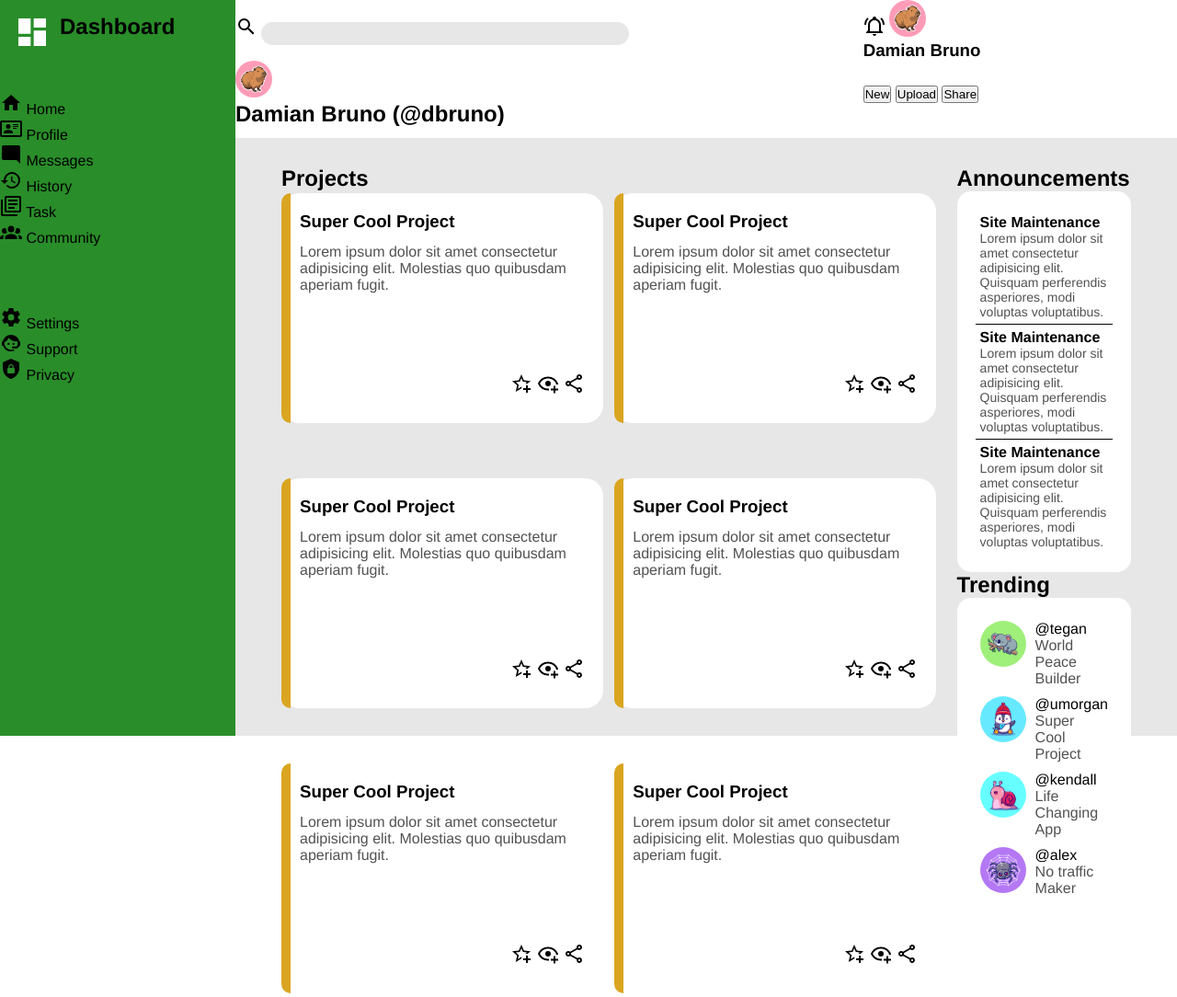
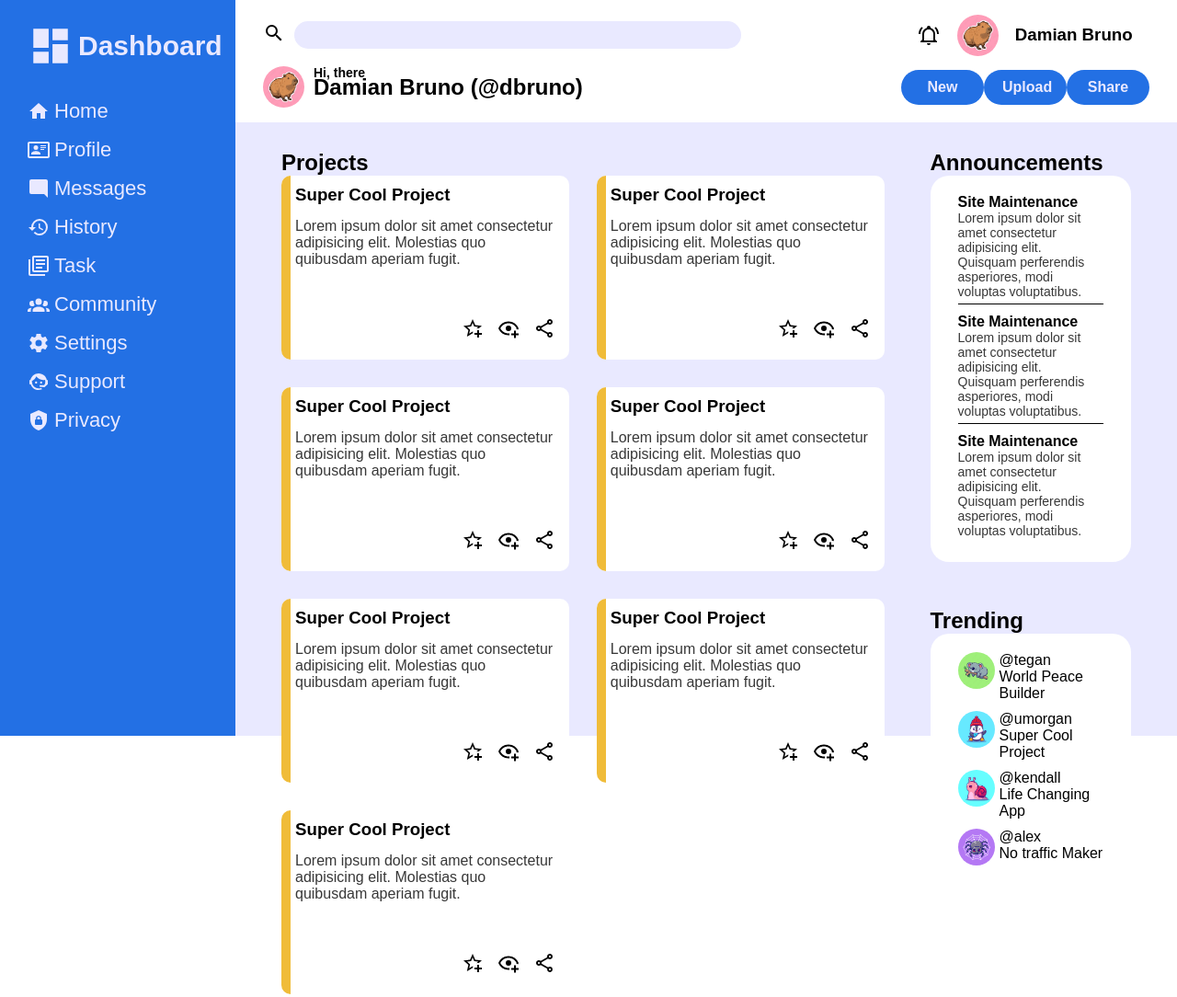
Before and after one commit to dnb777/admin-dashboard, a plain HTML site: page index.html in a window 1280 px wide. Shown: the top 1084 px of the page at 92% size. Drawn offline with Linux system fonts and the light colour scheme; a web font is replaced by a local one.

Commit message:
refactor: cambiar estilizado general de la pagina

```diff
--- a/style.css
+++ b/style.css
@@ -1,7 +1,8 @@
 :root {
-    --sidebar-bg: rgb(41, 141, 41);
-    --main-bg: rgb(231, 231, 231);
-    --card-side: rgb(219, 219, 82);
+    --background-color_main: rgb(233, 233, 255);
+    --background-color_sidebar: rgb(35, 112, 228);
+    --golden: rgb(240, 188, 57);
+    --text-light: rgb(56, 56, 56);
 }
 
 html {
@@ -16,244 +17,284 @@ html {
 }
 
 body {
-    font-family: "Gabarito", "Helvetica", "Arial", sans-serif;
+    font-family: "Gabarito", "Arial", sans-serif;
     font-size: 1.6rem;
+    height: 100vh;
 }
-.icon {
-    width: 24px;
-    height: 24px;
-    fill: currentColor;
+
+li {
+    list-style-type: none;
 }
 
 a {
     text-decoration: none;
     color: inherit;
 }
+
+button {
+    border: none;
+    font-family: inherit;
+    font-size: inherit;
+    cursor: pointer;
+}
+
+/* ////////////////////// */
+
+.icon {
+    width: 24px;
+    height: 24px;
+    fill: currentColor;
+}
+.icon:hover {
+    cursor: pointer;
+}
+
 .grid-container {
-    height: 100vh;
     display: grid;
-    grid-template-columns: 1fr 3fr 1fr;
-    grid-template-rows: 150px repeat(3, 1fr);
+    grid-template-columns: repeat(5, 1fr);
+    grid-template-rows: repeat(6, 1fr);
+    height: 100%;
 }
 
 /* SIDEBAR */
 .sidebar {
     grid-area: 1 / 1 / -1 / 2;
-    background-color: var(--sidebar-bg);
+    background-color: var(--background-color_sidebar);
     display: grid;
+    grid-template-columns: 1fr;
     grid-template-rows: 100px 1fr 2fr;
 }
 
+/* LOGO */
 .logo {
-    padding: 15px;
     display: flex;
+    align-items: center;
+    gap: 5px;
+    padding-left: 30px;
+}
+
+.logo .icon {
+    width: 50px;
+    height: 50px;
+    fill: var(--background-color_main);
+}
+
+.logo .logo-text {
+    font-size: 3rem;
+    color: var(--background-color_main);
+}
+
+/* SIDEBAR-NAVIGATION */
+
+.sidebar-menu,
+.sidebar-options {
+    color: var(--background-color_main);
+    font-size: 2.2rem;
+    padding-left: 30px;
+}
+
+.sidebar-menu a:hover,
+.sidebar-options a:hover {
+    color: var(--golden);
+}
+
+
+.nav-option {
+    display: flex;
+    align-items: center;
+    gap: 5px;
+    padding: 8px 0;
+}
+
+/* HEADER */
+
+.header {
+    grid-area: 1 / 2 / 2 / -1;
+    background-color: #FFF;
+    display: grid;
+    grid-template-columns: 3fr 1fr;
+    box-shadow: 0 4px rgb(102, 102, 102);
+    padding: 10px 30px;
+}
+
+.search-bar {
+    display: flex;
+    align-items: center;
     gap: 10px;
 }
 
-.logo .icon {
-    width: 40px;
-    height: 40px;
-    fill: #FFF;
+.search-bar input[type="search"] {
+    width: 70%;
+    height: 30px;
+    border-radius: 15px;
+    border: none;
+    outline: none;
+    background-color: var(--background-color_main);
+    padding: 10px;
+    font-family: inherit;
+    font-size: 1.6rem;
 }
 
-.logo .logo-title {
-    font-size: 2.8rem;
-    color: #FFF;
-}
-
-/* NAV */
-.nav,
-.options {
-    color: #FFF;
-    font-size: 2.1rem;
-}
-.nav ul li,
-.options ul li {
-    padding-left: 15px;
-    list-style-type: none;
-    margin-bottom: 10px;
-    display: grid;
-    grid-template-columns: 24px 1fr;
-    gap: 15px;
-    align-items: center;
-
-}
-
-/* HEADER */
-.header {
-    grid-area: 1 / 2 / 2 / 4;
-    display: grid;
-    grid-template-columns: 2fr 1fr;
-    grid-template-rows: 1fr 1fr;
-    align-items: center;
-    padding-bottom: 20px;
-}
-
-input[type="search"] {
-    outline: none;
-    border: none;
-    border-radius: 15px;
-    padding: 10px;
-    font-size: 1.4rem;
-    background-color: var(--main-bg);
-    height: 25px;
-    width: 400px;
-}
-
-input[type="search"]:focus {
-    outline:1px solid rgb(7, 115, 255);
-}
-
-.search {
-    display: grid;
-    grid-template-columns: 30px 1fr;
-    align-items: center;
-    margin-left: 20px;
+.search-bar input[type="search"]:focus {
+    border: 2px solid var(--background-color_sidebar);
 }
 
 /* PROFILE */
-.profile {
+.user-profile {
+    display: flex;
+    align-items: center;
+    justify-content: space-evenly;
+}
+
+.user-profile img {
+    width: 45px;
+    border-radius: 50%;
+}
+
+/* GRETTING */
+.greetings {
+    display: flex;
+    align-items: center;
+    gap: 10px;
+}
+
+.greetings img {
+    width: 45px;
+    border-radius: 50%;
+}
+
+.user-name {
+    position: relative;
+}
+.greetings span::before {
+    position: absolute;
+    content: "Hi, there";
+    top: -10px;
+    font-size: 1.4rem;
+    left: 0;
+}
+
+/* BUTTONS */
+.header-buttons {
+    display: flex;
+    align-items: center;
+    justify-content: space-evenly;
+}
+
+.header-buttons button {
+    width: 90px;
+    background-color: var(--background-color_sidebar);
+    color: var(--background-color_main);
+    padding: 10px 20px;
+    border-radius: 20px;
+    font-weight: bold;
+}
+
+.header-buttons button:hover {
+    background-color: var(--background-color_main);
+    color: var(--background-color_sidebar);
+    outline: 2px solid var(--background-color_sidebar)
+}
+
+
+/* MAIN */
+
+.main {
+    grid-area: 2 / 2 / -1 / -1;
+    background-color: var(--background-color_main);
+    padding: 30px 50px;
+    display: grid;
+    grid-template-columns: 3fr 1fr;
+    gap: 50px;
+}
+
+.card-container {
+    display: grid;
+    grid-template-columns: repeat(auto-fit, minmax(250px, 1fr));
+    grid-auto-rows: 1fr;
+    gap: 30px;
+}
+
+.card {
+    max-width: 400px;
+    height: 200px;
+    background-color: #FFF;
+    padding: 10px 15px;
+    border-radius: 10px ;
+    position: relative;
+    display: grid;
+    grid-template-rows: 1fr 3fr 1fr;
+}
+.card::before {
+    position: absolute;
+    content: "";
+    background-color: var(--golden);
+    top: 0;
+    left: 0px;
+    width: 10px;
+    height: 100%;
+    border-top-left-radius: 10px;
+    border-bottom-left-radius: 10px;
+}
+
+.card:hover::before {
+    background-color: var(--background-color_sidebar);
+}
+.card-title:hover {
+    cursor: pointer;
+}
+.card p {
+    color: var(--text-light);
+}
+
+.card-icons {
     justify-self: end;
-    padding-right: 50px;
+    display: flex;
+    gap: 15px;
+}
+
+/* ASIDE */
+.aside {
     display: grid;
-    grid-template-columns: 30px 50px 1fr;
+    grid-template-rows: auto 1fr;
+    gap: 50px;
+}
+
+/* TRENDING */
+.trending-users,
+.notices {
+    background-color: #FFF;
+    border-radius: 20px;
+    padding: 20px 30px;
+    display: grid;
+    grid-auto-rows: 1fr;
     gap: 10px;
-    align-items: center;
 }
-.profile-pic {
+.trending-users .user{
+    display: flex;
+    gap: 5px;
+}
+
+.user-pic img {
     width: 40px;
     border-radius: 50%;
 }
 
-.profile .icon {
-    width: 20px;
-    height: 20px;
+/* ANNOUNCEMENETS */
+.notice {
+   border-bottom: 1px solid #000;
+   padding-bottom: 5px;
 }
 
-.profile-name {
-    font-weight: bold;
+.notice h3 {
+    font-size: 1.6rem;
 }
 
-/* PROFILE MSG */
-.header-msg {
-    padding-left: 15px;
-    display: grid;
-    grid-template-columns: 70px 1fr;
-    align-items: center;
-    gap: 15px;
-}
-.header-msg .profile-pic {
-    width: 60px;
+.notice p {
+    font-size: 1.4rem;
+    color: var(--text-light);
 }
 
-/* HEADER BUTTONS */
-.header-btn {
-    justify-self: end;
-    padding-right: 50px;
-}
-button[type="button"] {
-    background-color: var(--sidebar-bg);
-    color: #FFF;
-    padding: 8px 15px;
-    border-radius: 15px;
-    border: 1px solid gray;
-    outline: none;
-    cursor: pointer;
-    font-family: inherit;
-    font-size: 1.4rem;
-    width: 80px;
-}
-
-
-/* MAIN */
-.main {
-    grid-area: 2 / 2 / 5 / 4;
-    background-color: var(--main-bg);
-    display: grid;
-    grid-template-columns: 4fr 1fr;
-    padding: 30px 50px;
-}
-
-.projects {
-    grid-area: 1 / 1 / 3 / 2;
-    display: grid;
-    grid-template-rows: 30px 1fr;
-    margin-right: 70px;
-}
-
-.card-container {
-    grid-area: 2 / 1 /3 / 2;
-    display: grid;
-    grid-template-columns: repeat(auto-fit, minmax(300px, 1fr));
-    grid-auto-rows: 1fr 1fr 1fr;
-    gap: 60px;
-}
-
-.card {
-    background-color: #fff;
-    min-width: 350px;
-    height: 250px;
-    padding: 20px;
-    border-radius: 20px;
-    display: grid;
-    grid-template-rows: 1fr 4fr 1fr;
-    position:relative;
-}
-.card::before{
-    position: absolute;
-    content: "";
-    height: 100%;
-    width: 10px;
-    border-bottom-left-radius: 20px;
-    border-top-left-radius: 20px;
-    background-color: goldenrod;
-
-}
-.card-text {
-    color: #525252;
-}
-.card-icons {
-    justify-self: end;
-}
-
-/* ANNOUNCEMENTS & TRENDING */
-.notices,
-.trending-users {
-    background-color: #fff;
-    padding: 20px;
-    border-radius: 15px;
-}
-
-.announcements {
-    & h3 {
-        font-size: 1.6rem;
-    }
-    & p {
-        font-size: 1.4rem;
-        color: #525252;
-    }
-}
-
-.notice {
-    padding: 5px;
-    border-bottom: 1px solid #000;
-}
 .notice:last-child {
     border: none;
 }
-
-.user {
-    display: grid;
-    grid-template-columns: 1fr 5fr;
-    gap: 10px;
-    padding: 5px;
-}
-.user img {
-    width: 50px;
-    height: 50px;
-    border-radius: 50%;
-}
-
-.project-name {
-    color: #525252;
-}
```
